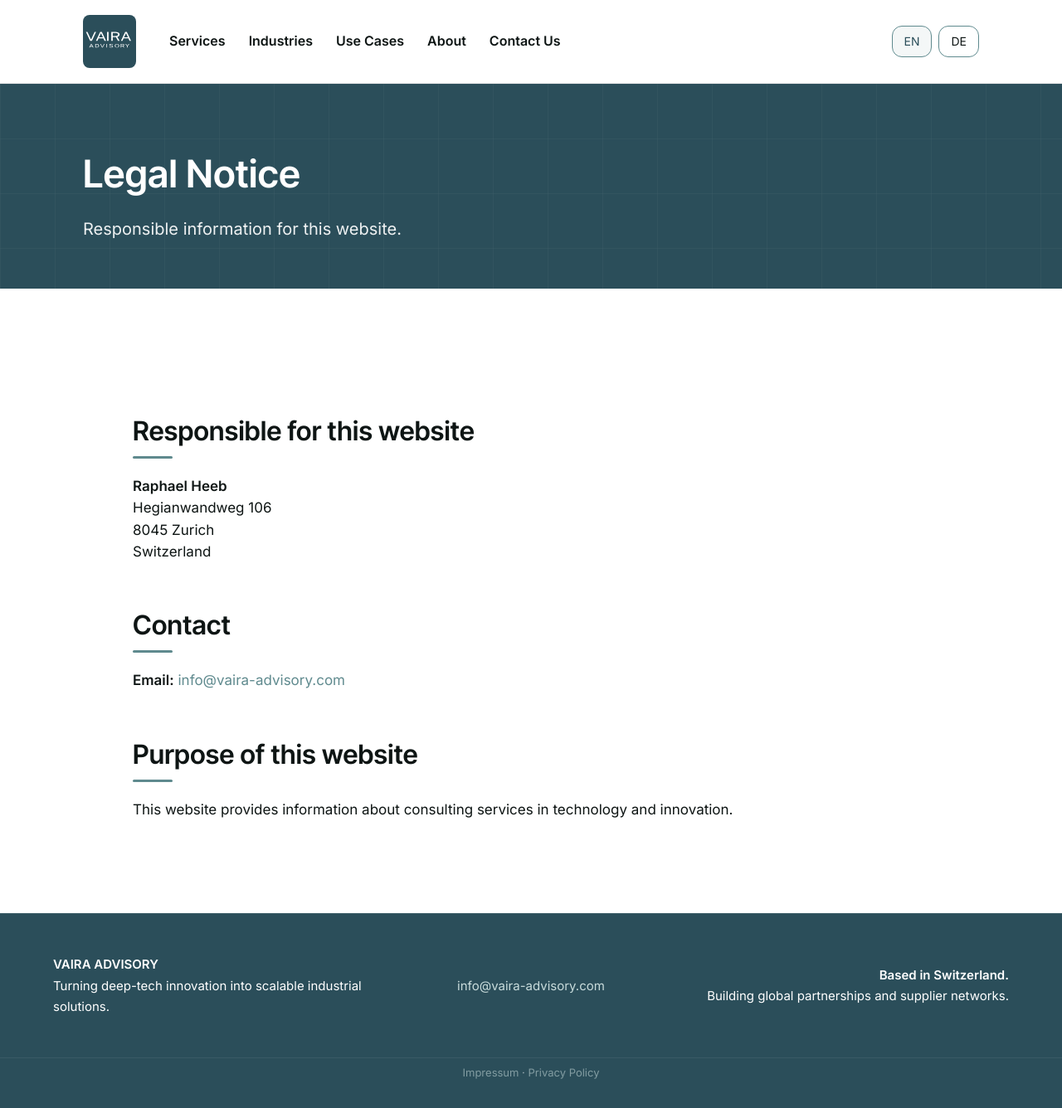
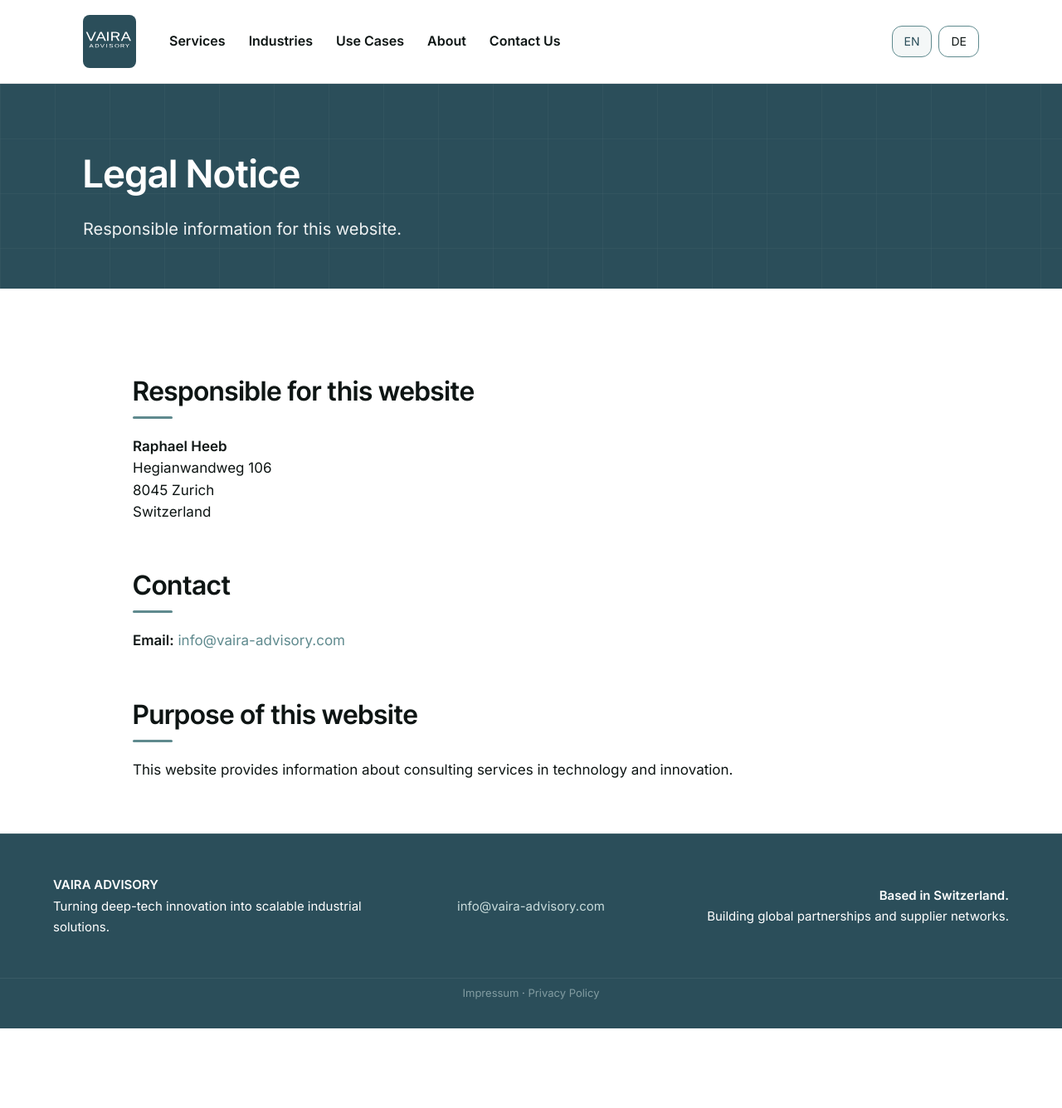
Before and after one commit to raphaelheeb/vaira-advisory, a Jekyll site: the page built from impressum/index.html, in a window 1280 px wide and 1336 px high. Shown: the whole window at 83% size. Built offline with Jekyll 4.4.1, drawn with Linux system fonts in a browser that asks for light colours.

Commit message:
Update styles.css

```diff
--- a/assets/css/styles.css
+++ b/assets/css/styles.css
@@ -1208,14 +1208,14 @@
 }
 
 .privacy-page .section {
-  padding-top: 3rem;
-  padding-bottom: 3rem;
+  padding-top: 5rem;
+  padding-bottom: 5rem;
 }
 
 @media (min-width: 1200px) {
   .privacy-page .section {
-    padding-top: 6rem;
-    padding-bottom: 6rem;
+    padding-top: 3rem;
+    padding-bottom: 3rem;
   }
 }
 
@@ -1243,13 +1243,13 @@
 }
 
 .impressum-page .section {
-  padding-top: 3rem;
-  padding-bottom: 3rem;
+  padding-top: 5rem;
+  padding-bottom: 5rem;
 }
 
 @media (min-width: 1200px) {
   .impressum-page .section {
-    padding-top: 6rem;
-    padding-bottom: 6rem;
+    padding-top: 3rem;
+    padding-bottom: 3rem;
   }
 }
```
